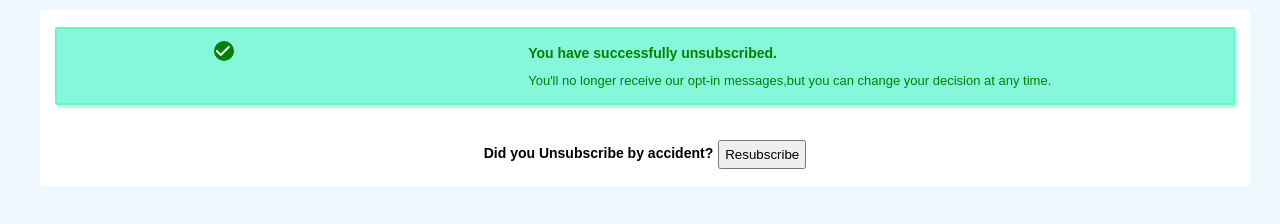
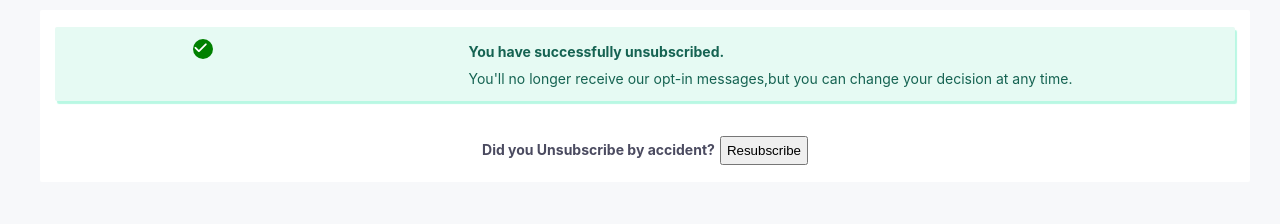
Before and after one commit to korede1004/notification-message-subscription, a plain HTML site: page index.html in a window 1280 px wide. Drawn offline with Linux system fonts and the light colour scheme.

Commit message:
Update style.css
Adjusted the font-style and colors

```diff
--- a/css/style.css
+++ b/css/style.css
@@ -5,8 +5,17 @@
 }
 
 body {
-    background-color: aliceblue;
-    font-family: Arial, Helvetica, sans-serif;
+    /* background-color: aliceblue;
+    font-family: Arial, Helvetica, sans-serif; */
+    -webkit-font-smoothing: antialiased;
+    background-color: #F7F8FA;
+    color: #4B4B60;
+    font-family: -apple-system, BlinkMacSystemFont, "Segoe UI", Roboto, Helvetica, Arial, sans-serif, "Apple Color Emoji", "Segoe UI Emoji", "Segoe UI Symbol";
+    font-weight: 400;
+    font-size: .875rem;
+    margin: 0;
+    padding: 0;
+    width: 100%;
 }
 
 .container {
@@ -17,9 +26,8 @@ body {
 }
 
 .you .mark {
-    background-color: rgb(134, 247, 219);
+    background-color: #E6FAF3;
     margin: 15px 13px 20px 13px;
-    border: 2px solid rgb(103, 247, 199);
     border-radius: 2px;
     box-shadow: 2px 3px 1px rgb(184, 248, 227);
     display: flex;
@@ -43,19 +51,19 @@ body {
 
 .Unsubscribe {
     margin: auto;
-    color: green;
+    color: #156352;
     margin-left: 5px;
     margin-right: 25px;
 }
 
 .Unsubscribe h1 {
     font-size: 14px;
-    font-weight: 900px;
+    font-weight: 400px;
     line-height: 25px;
 }
 
 .Unsubscribe p {
-    font-size: 13px;
+    font-size: 14px;
     line-height: 20px;
     margin-top: 5px;
 }
```
